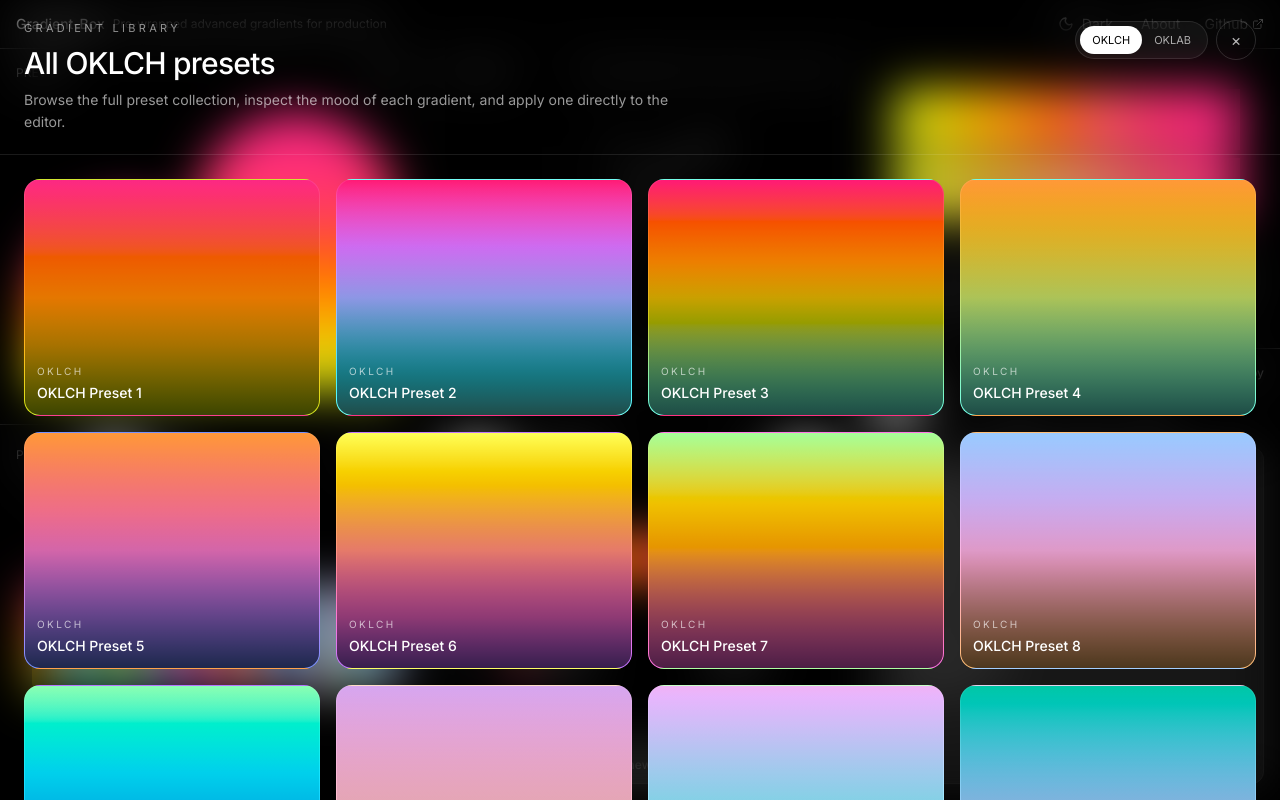
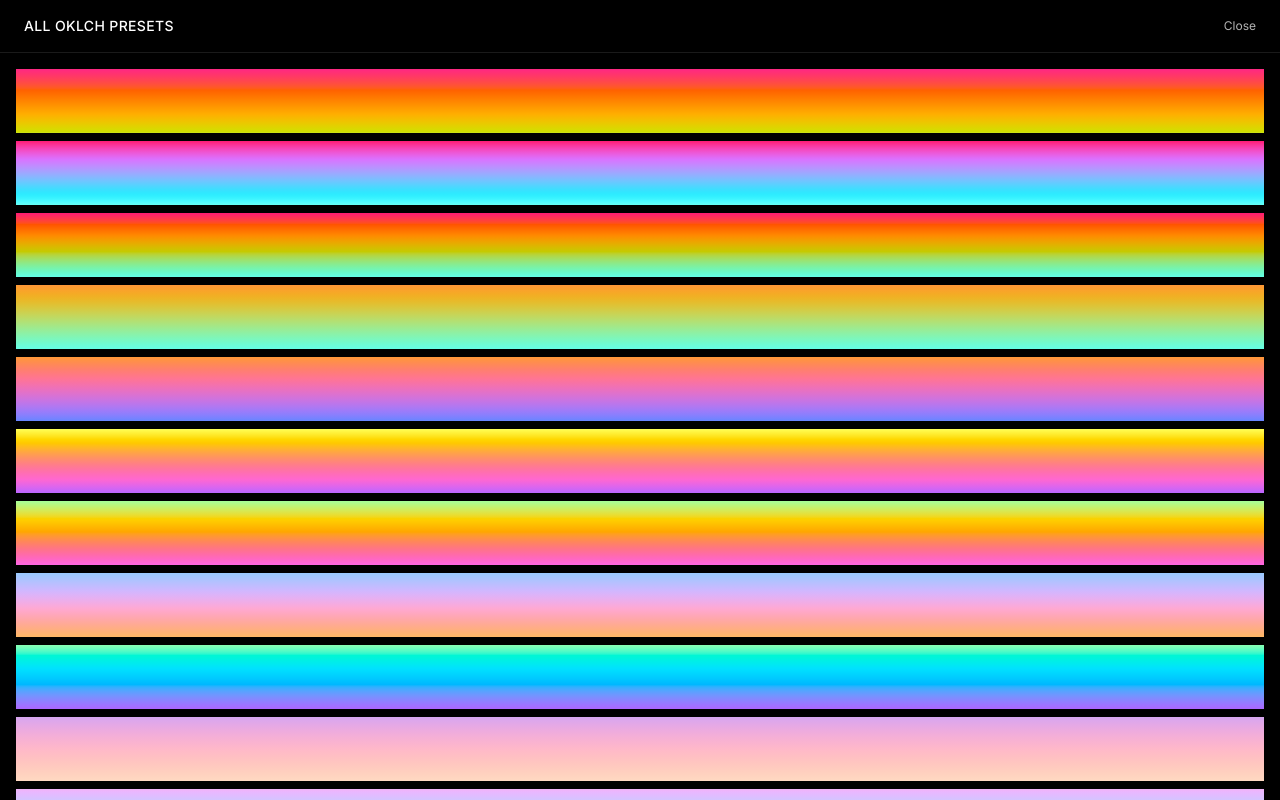
Before and after one commit to BIAsia/wrap-gradient, a React (Vite) app: page / in a window 1280 px wide. Both pictures are taken after a click on the button "All". Built offline with nearby package versions, Linux system fonts and the light colour scheme.

Commit message:
Refine presets UI to preserve existing layout

```diff
--- a/components/Presets.tsx
+++ b/components/Presets.tsx
@@ -49,17 +49,6 @@ interface PresetsProps {
     onSelect: (stops: ColorStop[], mode?: InterpolationMode) => void;
 }
 
-const getCssMode = (mode: InterpolationMode) => mode === InterpolationMode.RGB ? 'srgb' : mode;
-
-const getGradientBackground = (preset: PresetItem) => {
-    const gradientStr = [...preset.stops]
-        .sort((a, b) => a.position - b.position)
-        .map(s => `${s.color} ${s.position * 100}%`)
-        .join(', ');
-
-    return `linear-gradient(in ${getCssMode(preset.mode)} to top, ${gradientStr})`;
-};
-
 export const Presets: React.FC<PresetsProps> = ({ onSelect }) => {
     const [selectedId, setSelectedId] = useState<string | null>(null);
     const [family, setFamily] = useState<PresetFamily>('oklch');
@@ -94,78 +83,45 @@ export const Presets: React.FC<PresetsProps> = ({ onSelect }) => {
         handleSelect(preset.stops[0].id, preset.stops, preset.mode);
     };
 
-    const renderFeaturedPreset = (preset: PresetItem) => {
-        const id = preset.stops[0].id;
-        const isSelected = selectedId === id;
+    const renderRow = (presets: PresetItem[]) => {
+        return presets.map((preset) => {
+            const isSelected = selectedId === preset.stops[0].id;
+            const gradientStr = [...preset.stops]
+                .sort((a, b) => a.position - b.position)
+                .map(s => `${s.color} ${s.position * 100}%`)
+                .join(', ');
+
+            const cssMode = preset.mode === InterpolationMode.RGB ? 'srgb' : preset.mode;
 
             return (
                 <button
-                key={id}
-                onClick={() => handleSelect(id, preset.stops, preset.mode)}
+                    key={preset.stops[0].id}
+                    onClick={() => handleSelect(preset.stops[0].id, preset.stops, preset.mode)}
                     className={`
-                    relative flex-shrink-0 transition-all duration-500 ease-out rounded-[1rem] overflow-hidden
-                    ${isSelected
-                        ? 'flex-[4] h-[82%] z-10 shadow-[0_20px_40px_-24px_rgba(0,0,0,0.55)]'
-                        : 'flex-1 h-[42%] hover:flex-[1.5] hover:h-[60%] hover:z-20'}
+                        transition-all duration-500 ease-out relative flex-shrink-0
+                        ${isSelected ? 'flex-[4] h-[80%] z-10' : 'flex-1 h-[40%] hover:flex-[1.5] hover:h-[60%] hover:z-20'}
                     `}
-                style={{ background: getGradientBackground(preset) }}
+                    style={{
+                        background: `linear-gradient(in ${cssMode} to top, ${gradientStr})`,
+                    }}
                     title={preset.name}
                     aria-label={preset.name}
                 >
-                <div className="absolute inset-0 bg-gradient-to-t from-black/20 to-transparent" />
                     {isSelected && (
-                    <div className="absolute inset-0 rounded-[1rem] border border-white/80 pointer-events-none"></div>
+                        <div className="absolute inset-0 border-2 border-white pointer-events-none"></div>
                     )}
                 </button>
             );
-    };
-
-    const renderAllPresetCard = (preset: PresetItem, index: number) => {
-        const id = preset.stops[0].id;
-        const isSelected = selectedId === id;
-
-        return (
-            <button
-                key={id}
-                onClick={() => {
-                    handleSelect(id, preset.stops, preset.mode);
-                    setIsAllOpen(false);
-                }}
-                className={`group relative aspect-[5/4] overflow-hidden rounded-2xl border text-left transition-all duration-300 ${isSelected
-                    ? 'border-white/80 shadow-[0_18px_50px_-30px_rgba(255,255,255,0.55)] scale-[0.985]'
-                    : 'border-white/10 hover:border-white/35 hover:-translate-y-0.5'
-                    }`}
-                style={{ background: getGradientBackground(preset) }}
-                title={preset.name}
-                aria-label={preset.name}
-            >
-                <div className="absolute inset-0 bg-gradient-to-t from-black/70 via-black/10 to-transparent" />
-                <div className="absolute inset-x-0 bottom-0 p-3 flex items-end justify-between gap-2">
-                    <div className="min-w-0">
-                        <div className="text-[10px] uppercase tracking-[0.24em] text-white/65 mb-1">
-                            {preset.mode.toUpperCase()}
-                        </div>
-                        <div className="text-sm font-medium text-white truncate">
-                            {preset.name || `${preset.mode.toUpperCase()} ${index + 1}`}
-                        </div>
-                    </div>
-                    {isSelected && (
-                        <div className="rounded-full border border-white/30 bg-white/15 px-2 py-1 text-[10px] uppercase tracking-[0.18em] text-white/90 backdrop-blur-sm">
-                            Active
-                        </div>
-                    )}
-                </div>
-            </button>
-        );
+        });
     };
 
     return (
         <>
             <div className="h-full flex flex-col min-h-0 overflow-hidden">
-                <div className={`flex items-center justify-between ${THEME.panel.header.padding} shrink-0 gap-3`}>
+                <div className={`flex items-center justify-between ${THEME.panel.header.padding} shrink-0`}>
                     <div className="flex items-center gap-3 min-w-0">
-                        <h2 className={`${THEME.panel.header.title} ${THEME.typography.color.label} shrink-0`}>Presets</h2>
-                        <div className="flex items-center bg-muted rounded-full p-0.5 border border-border min-w-0">
+                        <h2 className={`${THEME.panel.header.title} ${THEME.typography.color.label}`}>Presets</h2>
+                        <div className="flex items-center bg-muted rounded-full p-0.5 border border-border">
                             {[
                                 { id: 'oklch', label: 'OKLCH' },
                                 { id: 'oklab', label: 'OKLAB' },
@@ -184,7 +140,7 @@ export const Presets: React.FC<PresetsProps> = ({ onSelect }) => {
                         </div>
                     </div>
 
-                    <div className="flex items-center gap-2 shrink-0">
+                    <div className="flex items-center gap-4 shrink-0">
                         <button
                             onClick={() => setIsAllOpen(true)}
                             className={`${THEME.typography.size.xs} ${THEME.typography.color.label} hover:${THEME.typography.color.accent} ${THEME.animation.transition}`}
@@ -200,66 +156,61 @@ export const Presets: React.FC<PresetsProps> = ({ onSelect }) => {
                     </div>
                 </div>
 
-                <div className="px-4 pb-2">
-                    <p className="text-[10px] uppercase tracking-[0.22em] text-muted-foreground/70">
-                        Featured {family.toUpperCase()} presets
-                    </p>
+                <div className="flex-1 flex flex-col min-h-0 pb-4 px-4 overflow-hidden">
+                    <div className="flex-1 flex flex-col gap-0 h-full">
+                        <div className="flex-1 flex items-center w-full min-h-0">
+                            {renderRow(featuredPresets)}
                         </div>
-
-                <div className="flex-1 flex flex-col min-h-0 pb-4 px-4 overflow-hidden">
-                    <div className="flex-1 flex items-center gap-2 w-full min-h-0">
-                        {featuredPresets.map(renderFeaturedPreset)}
                     </div>
                 </div>
             </div>
 
             {isAllOpen && (
-                <div className="fixed inset-0 z-50 bg-black/88 backdrop-blur-xl">
-                    <div className="h-full w-full flex flex-col text-white">
-                        <div className="flex items-start justify-between gap-6 px-6 py-5 border-b border-white/10">
-                            <div>
-                                <div className="text-[11px] uppercase tracking-[0.3em] text-white/55 mb-2">
-                                    Gradient library
-                                </div>
-                                <h3 className="text-2xl sm:text-3xl font-medium tracking-tight">
+                <div className="fixed inset-0 z-50 bg-black">
+                    <div className="h-full flex flex-col min-h-0">
+                        <div className="flex items-center justify-between px-6 py-4 border-b border-white/10 shrink-0">
+                            <h2 className="text-sm font-medium tracking-wide text-white uppercase">
                                 All {family.toUpperCase()} presets
-                                </h3>
-                                <p className="text-sm text-white/60 mt-2 max-w-2xl leading-relaxed">
-                                    Browse the full preset collection, inspect the mood of each gradient, and apply one directly to the editor.
-                                </p>
+                            </h2>
+                            <button
+                                onClick={() => setIsAllOpen(false)}
+                                className="text-xs text-white/70 hover:text-white transition-colors"
+                            >
+                                Close
+                            </button>
                         </div>
 
-                            <div className="flex items-center gap-2 shrink-0">
-                                <div className="flex items-center bg-white/5 rounded-full p-1 border border-white/10">
-                                    {[
-                                        { id: 'oklch', label: 'OKLCH' },
-                                        { id: 'oklab', label: 'OKLAB' },
-                                    ].map(option => (
+                        <div className="flex-1 min-h-0 overflow-y-auto px-4 py-4">
+                            <div className="space-y-2 min-h-full">
+                                {activePresets.map((preset) => {
+                                    const isSelected = selectedId === preset.stops[0].id;
+                                    const gradientStr = [...preset.stops]
+                                        .sort((a, b) => a.position - b.position)
+                                        .map(s => `${s.color} ${s.position * 100}%`)
+                                        .join(', ');
+
+                                    const cssMode = preset.mode === InterpolationMode.RGB ? 'srgb' : preset.mode;
+
+                                    return (
                                         <button
-                                            key={option.id}
-                                            onClick={() => setFamily(option.id as PresetFamily)}
-                                            className={`px-3 py-1.5 text-[11px] rounded-full transition-colors ${family === option.id
-                                                ? 'bg-white text-black'
-                                                : 'text-white/65 hover:text-white'
-                                                }`}
+                                            key={preset.stops[0].id}
+                                            onClick={() => {
+                                                handleSelect(preset.stops[0].id, preset.stops, preset.mode);
+                                                setIsAllOpen(false);
+                                            }}
+                                            className="relative block w-full h-16 overflow-hidden"
+                                            style={{
+                                                background: `linear-gradient(in ${cssMode} to top, ${gradientStr})`,
+                                            }}
+                                            title={preset.name}
+                                            aria-label={preset.name}
                                         >
-                                            {option.label}
+                                            {isSelected && (
+                                                <div className="absolute inset-0 border-2 border-white pointer-events-none"></div>
+                                            )}
                                         </button>
-                                    ))}
-                                </div>
-                                <button
-                                    onClick={() => setIsAllOpen(false)}
-                                    className="h-10 w-10 rounded-full border border-white/15 text-white/70 hover:text-white hover:border-white/35 transition-colors"
-                                    aria-label="Close preset library"
-                                >
-                                    ×
-                                </button>
-                            </div>
-                        </div>
-
-                        <div className="flex-1 overflow-y-auto px-6 py-6">
-                            <div className="grid grid-cols-2 md:grid-cols-3 xl:grid-cols-4 2xl:grid-cols-5 gap-4">
-                                {activePresets.map(renderAllPresetCard)}
+                                    );
+                                })}
                             </div>
                         </div>
                     </div>
```
Lines whose indentation alone changed are shown as unchanged.
